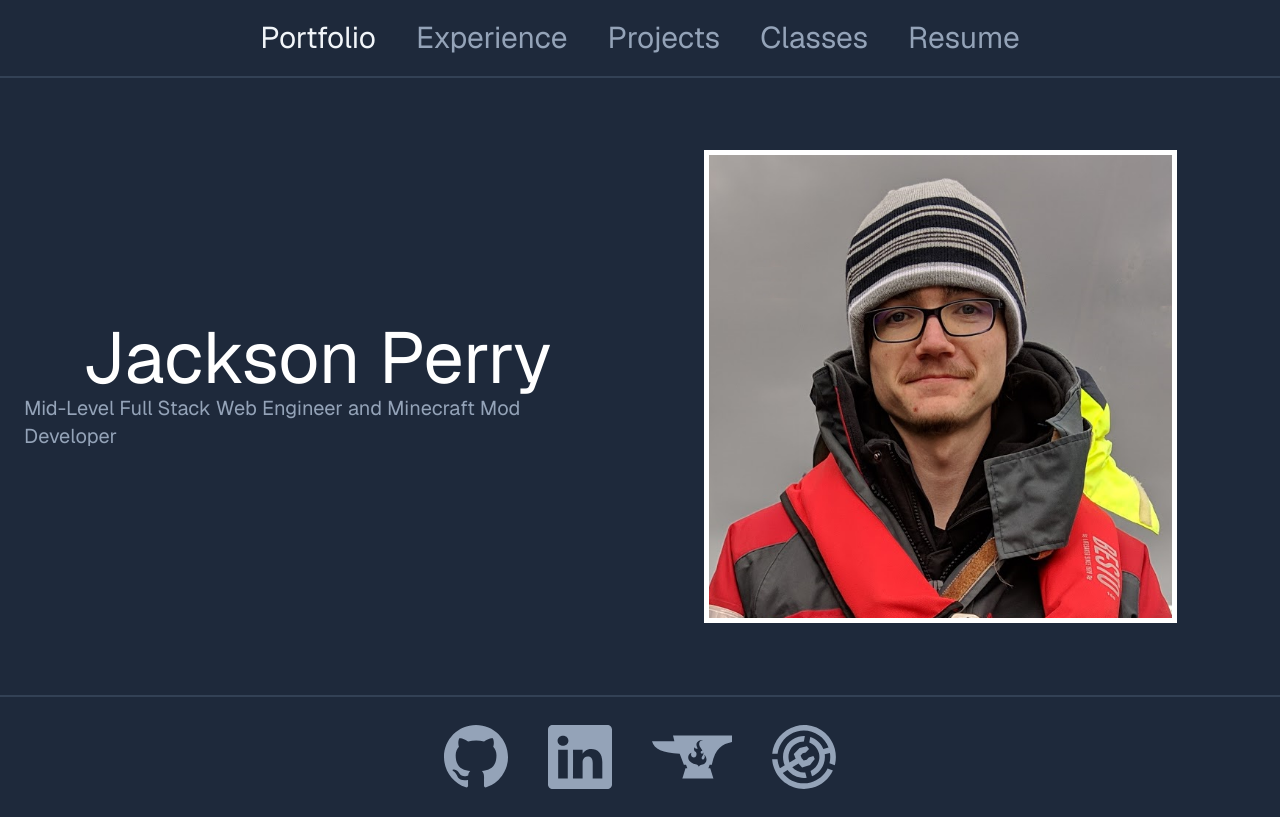
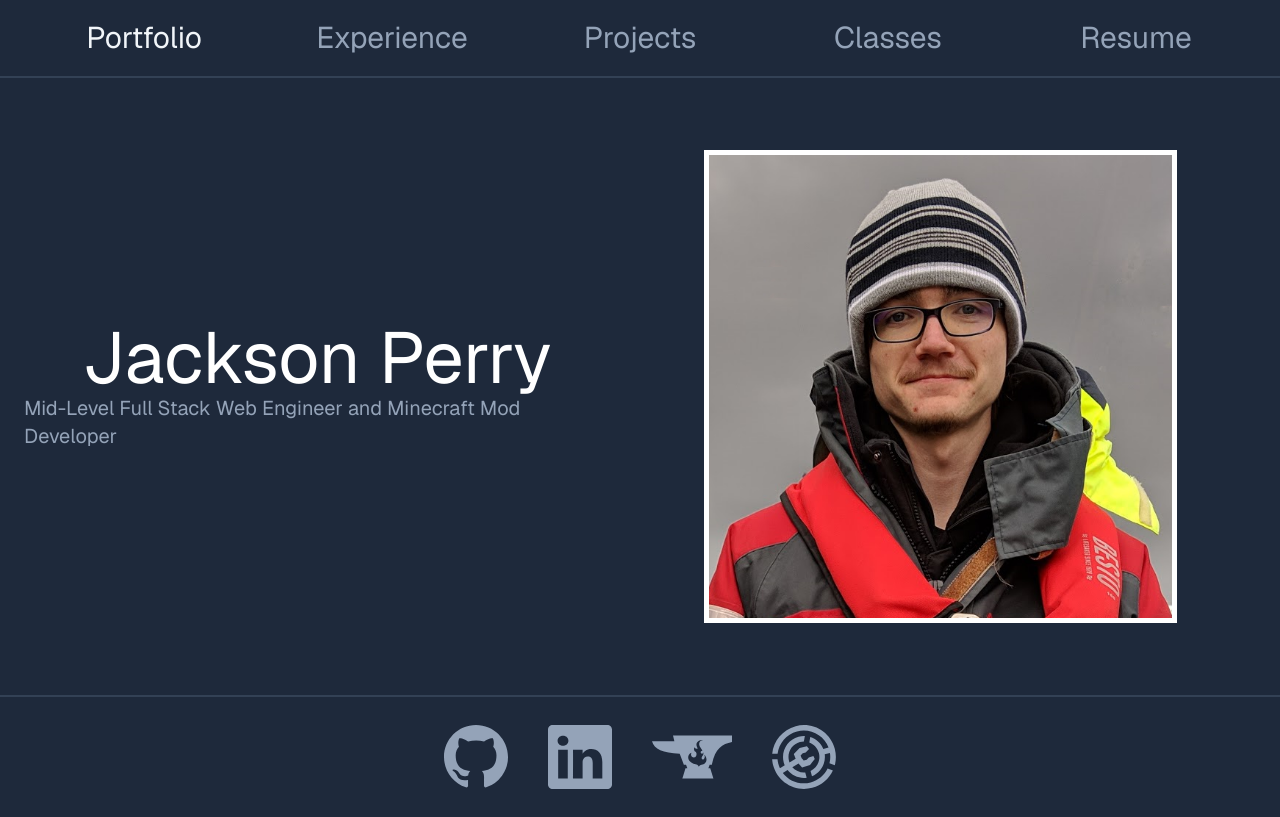
Before and after one commit to jackperry2187/NextPortfolio, a Next.js app: page / in a window 1280 px wide. Built offline with nearby package versions, Linux system fonts and the light colour scheme.

Commit message:
Minor style adjustments to the header

```diff
--- a/src/components/Header.tsx
+++ b/src/components/Header.tsx
@@ -7,22 +7,22 @@ const Header = () => {
 
     return (
         <nav className="flex justify-center bg-slate-800 border-b-2 border-slate-700 text-slate-400">
-                <div>
-                    <ul className="flex gap-10 text-3xl p-5">
+                <div className="w-full">
+                    <ul className="grid grid-cols-2 md:grid-cols-3 lg:grid-cols-5 text-3xl p-5 text-center">
                         <li className="hover:text-slate-100">
-                            <Link className={"nav-link h3" + (pathname === '/' ? ' text-slate-100' : '')} href="/">Portfolio</Link>
+                            <Link className={(pathname === '/' ? ' text-slate-100' : '')} href="/">Portfolio</Link>
                         </li>
                         <li className="hover:text-slate-100">
-                            <Link className={"nav-link h3" + (pathname === '/experience' ? ' text-slate-100' : '')} href="/experience">Experience</Link>
+                            <Link className={(pathname === '/experience' ? ' text-slate-100' : '')} href="/experience">Experience</Link>
                         </li>
                         <li className="hover:text-slate-100">
-                            <Link className={"nav-link h3" + (pathname === '/projects' ? ' text-slate-100' : '')} href="/projects">Projects</Link>
+                            <Link className={(pathname === '/projects' ? ' text-slate-100' : '')} href="/projects">Projects</Link>
                         </li>
                         <li className="hover:text-slate-100">
-                            <Link className={"nav-link h3" + (pathname === '/classes' ? ' text-slate-100' : '')} href="/classes">Classes</Link>
+                            <Link className={(pathname === '/classes' ? ' text-slate-100' : '')} href="/classes">Classes</Link>
                         </li>
                         <li className="hover:text-slate-100">
-                            <Link className={"nav-link h3" + (pathname === '/resume' ? ' text-slate-100' : '')} href="/resume">Resume</Link>
+                            <Link className={(pathname === '/resume' ? ' text-slate-100' : '')} href="/resume">Resume</Link>
                         </li>
                     </ul>
                 </div>
```
